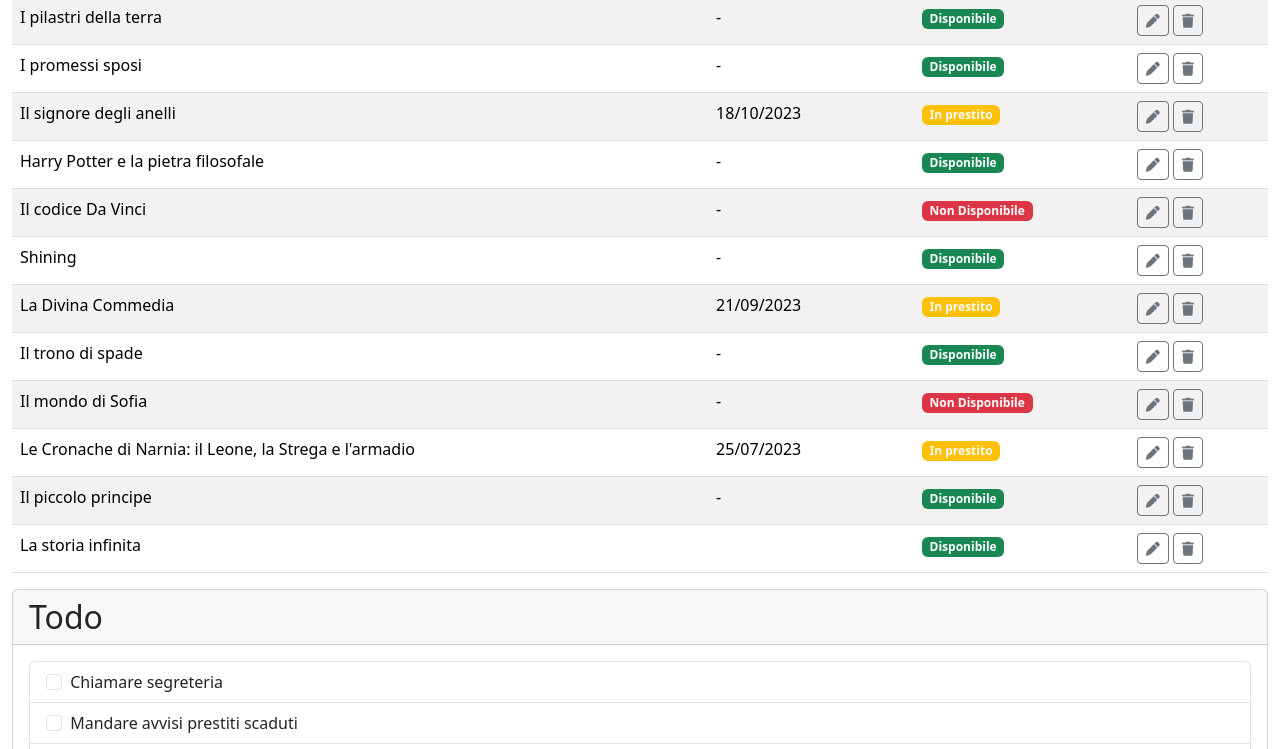
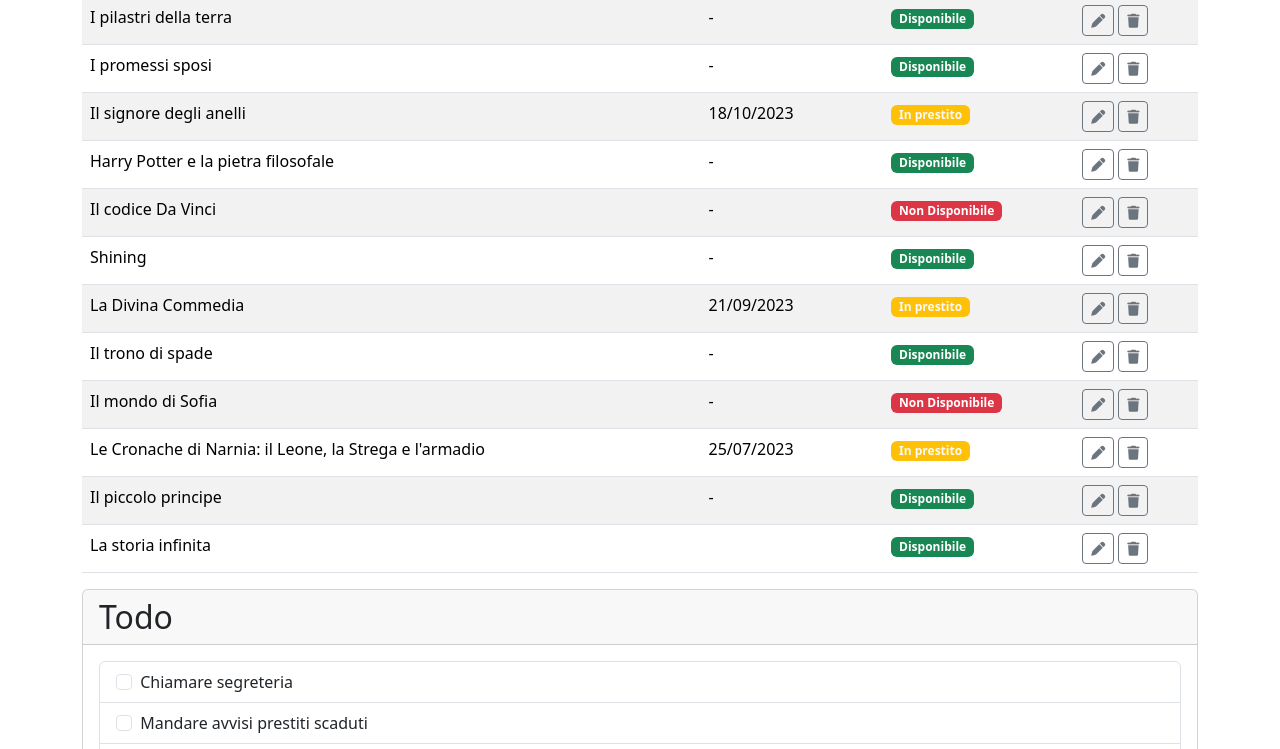
Before and after one commit to qsrdev/html-css-bootstrap-dashboard, a plain HTML site: page index.html in a window 1280 px wide. Shown: the part 210-959 px from the top of the page. Drawn offline with nearby package versions, Linux system fonts and the light colour scheme.

Commit message:
feat: mobile done

```diff
--- a/index.html
+++ b/index.html
@@ -70,12 +70,13 @@
 
     <!-- Catalogue Section -->
     <section>
-      <div class="container-fluid pt-4">
+      <div class="container pt-4">
         <div class="d-flex justify-content-between align-items-center">
           <h1>Catalogo Libri</h1>
           <a href="#"><button class="btn btn-primary">Aggiungi Libro</button></a>
         </div>
 
+        <!-- begin table -->
         <table class="table table-striped">
           <thead>
             <tr>
@@ -299,6 +300,7 @@
             </tr>
           </tbody>
         </table>
+        <!-- end table -->
 
         <!-- card n1 -->
         <div class="card">
```
